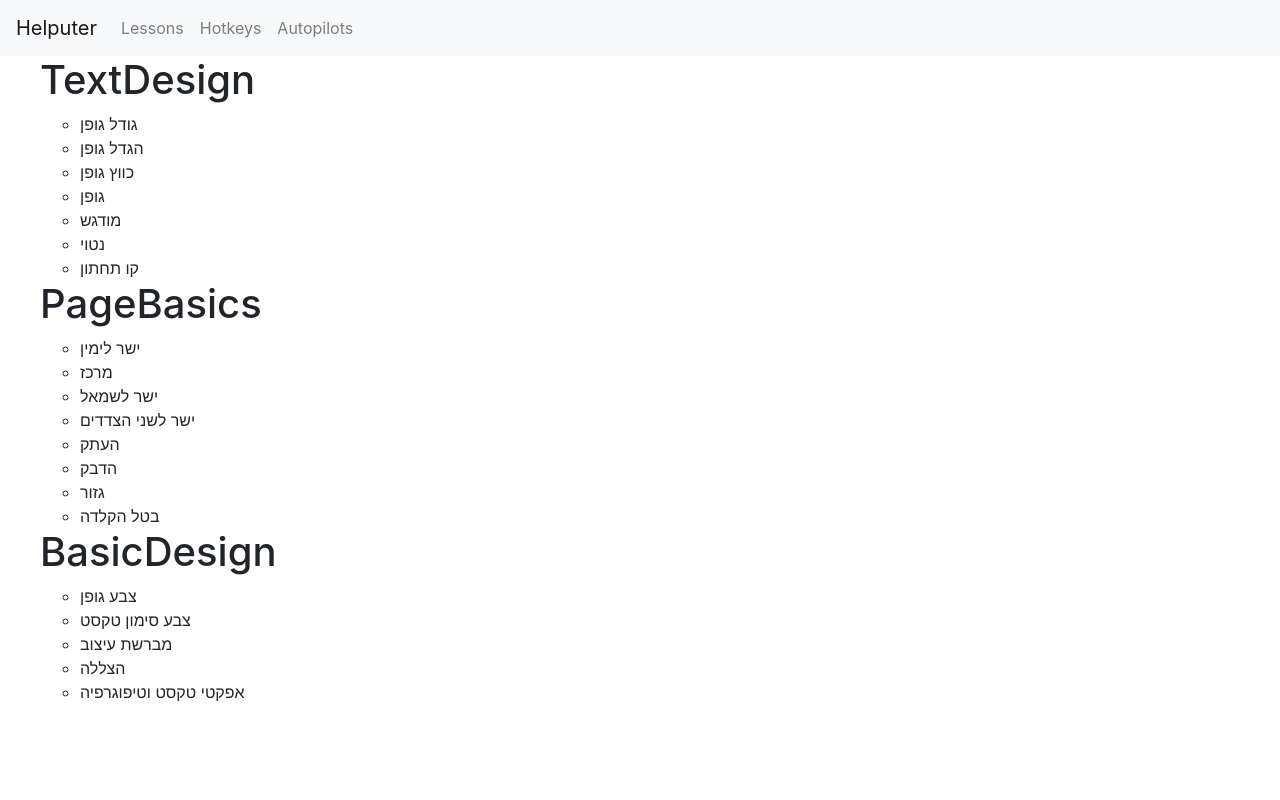
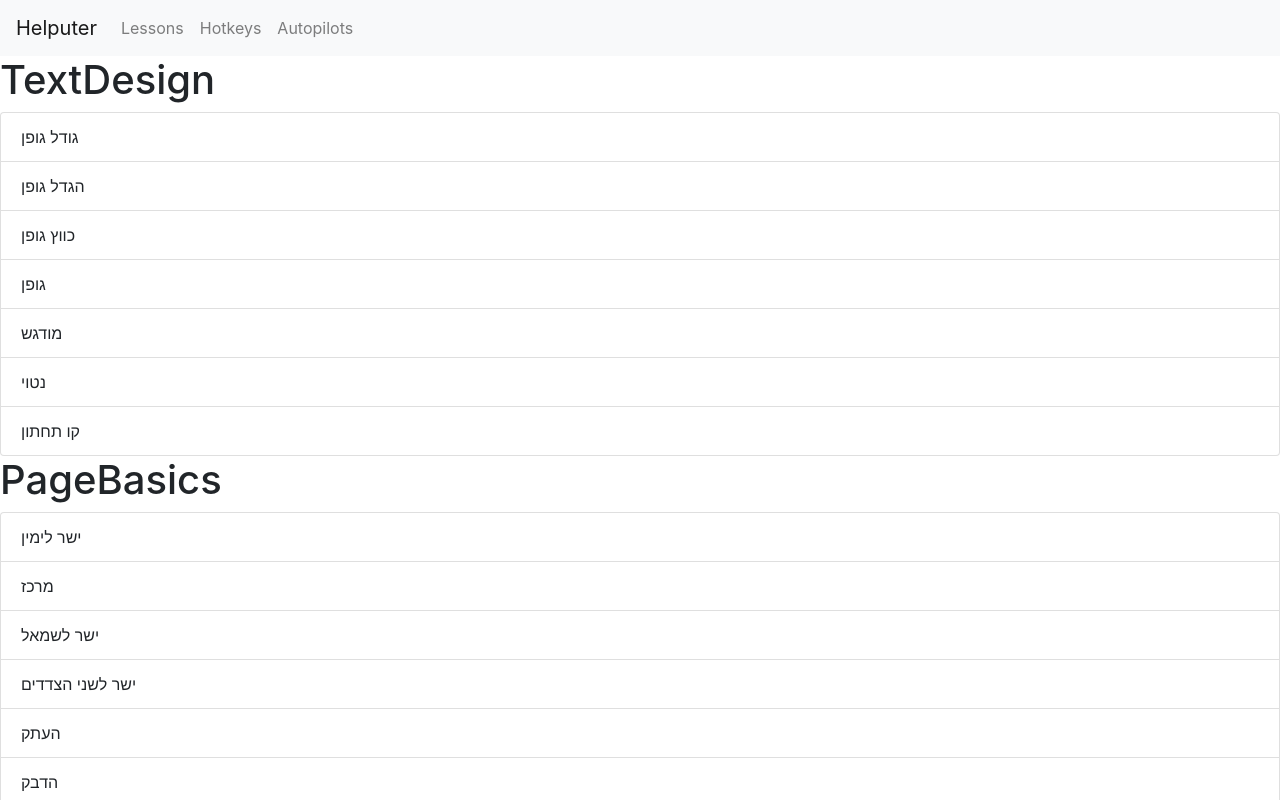
Before and after one commit to ShalomPrinz/HelputerReact, a React (Create React App) app: page / in a window 1280 px wide. Shown: the top 800 px of the page. Built offline with nearby package versions, Linux system fonts and the light colour scheme.

Commit message:
add common component: ListGroup

```diff
--- a/src/components/Lessons.jsx
+++ b/src/components/Lessons.jsx
@@ -1,4 +1,6 @@
 import React from "react";
+
+import ListGroup from "./common/ListGroup";
 
 const lessons = {
   TextDesign: [
@@ -112,18 +114,14 @@ const lessons = {
 
 function Lessons(props) {
   return (
-    <ul>
+    <div>
       {Object.entries(lessons).map(([subject, list]) => (
         <>
           <h1>{subject}</h1>
-          <ul>
-            {list.map((lesson) => (
-              <li key={lesson.id}>{lesson.name}</li>
-            ))}
-          </ul>
+          <ListGroup items={list} />
         </>
       ))}
-    </ul>
+    </div>
   );
 }
 
--- /dev/null
+++ b/src/components/common/ListGroup.jsx
@@ -0,0 +1,58 @@
+import React, { Component } from "react";
+import PropTypes from "prop-types";
+
+class ListGroup extends Component {
+  state = { selectedItemValue: "-1" };
+
+  handleItemSelect = (selectedItemValue, onItemSelect) => {
+    this.setState({ selectedItemValue });
+    onItemSelect(selectedItemValue);
+  };
+
+  getClassName = (value, searching) =>
+    value === this.state.selectedItemValue && !searching
+      ? "list-group-item clickable active"
+      : "list-group-item clickable";
+
+  render() {
+    const {
+      textProperty,
+      valueProperty,
+      onItemSelect,
+      items,
+      searching,
+    } = this.props;
+
+    return (
+      <ul className="list-group">
+        {items.map((item) => (
+          <li
+            key={item[valueProperty]}
+            className={this.getClassName(item[valueProperty], searching)}
+            onClick={() =>
+              this.handleItemSelect(item[valueProperty], onItemSelect)
+            }
+          >
+            {item[textProperty]}
+          </li>
+        ))}
+      </ul>
+    );
+  }
+}
+
+ListGroup.defaultProps = {
+  textProperty: "name",
+  valueProperty: "_id",
+  searching: false,
+};
+
+ListGroup.propTypes = {
+  textProperty: PropTypes.string,
+  valueProperty: PropTypes.string,
+  searching: PropTypes.bool,
+  items: PropTypes.array.isRequired,
+  onItemSelect: PropTypes.func.isRequired,
+};
+
+export default ListGroup;
```
